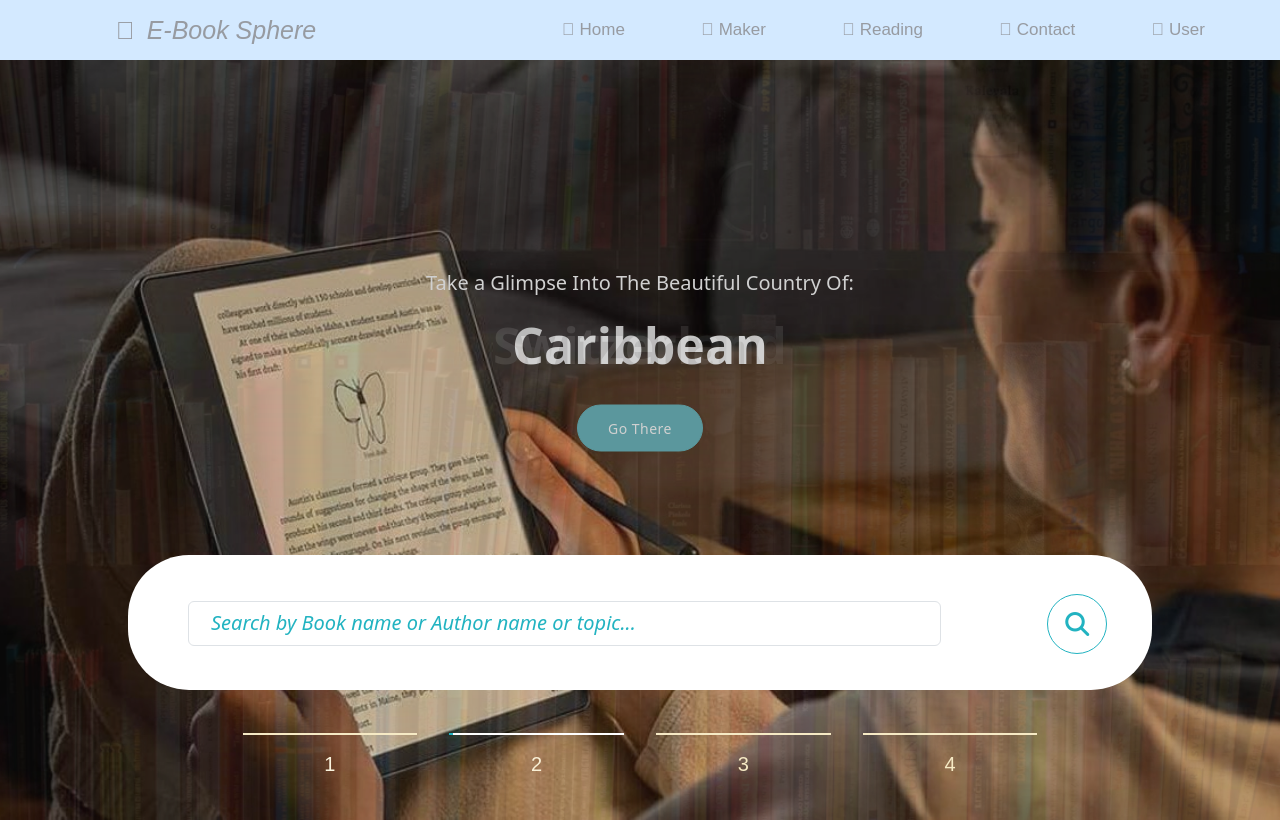
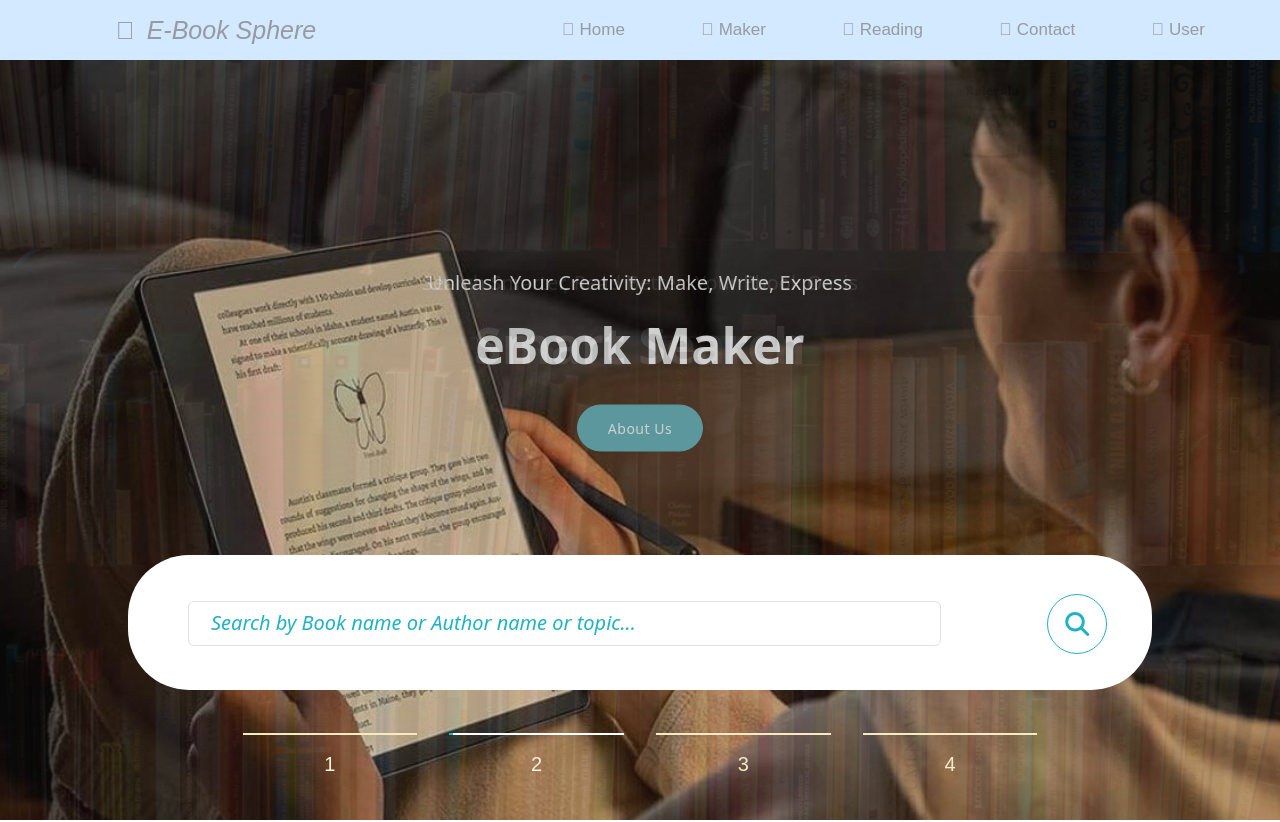
Before and after one commit to eBook-Sphere-2024/frontend, an Angular app: page /reading/ebooks in a window 1280 px wide. Shown: the top 822 px of the page. Built offline with nearby package versions, Linux system fonts and the light colour scheme; no server answers.

Commit message:
edit banner and images

```diff
--- a/src/app/reading-section/banner/banner.component.css
+++ b/src/app/reading-section/banner/banner.component.css
@@ -300,7 +300,7 @@
 .try::placeholder {
   padding-left: 10px;
   font-size: 20px;
-  font-weight: 450;
+  font-weight: 400;
   font-style: italic;
   color: #22b3c1;
 }
--- a/src/app/reading-section/banner/banner.component.html
+++ b/src/app/reading-section/banner/banner.component.html
@@ -8,36 +8,36 @@
       <div id="top-banner-1" class="banner">
         <div class="banner-inner-wrapper header-text">
           <div class="main-caption">
-            <h2>Take a Glimpse Into The Beautiful Country Of:</h2>
-            <h1>Caribbean</h1>
-            <div class="border-button"><a href="#">Go There</a></div>
+            <h2>Unleash Your Creativity: Make, Write, Express</h2>
+            <h1>eBook Maker</h1>
+            <div class="border-button"><a href="#">About Us</a></div>
           </div>
         </div>
       </div>
       <div id="top-banner-2" class="banner">
         <div class="banner-inner-wrapper header-text">
           <div class="main-caption">
-            <h2>Take a Glimpse Into The Beautiful Country Of:</h2>
-            <h1>Switzerland</h1>
-            <div class="border-button"><a href="#">Go There</a></div>
+            <h2>Search Smarter, Read Better: Your Ebook Oasis</h2>
+            <h1>Smart Search</h1>
+            <div class="border-button"><a href="#">About Us</a></div>
           </div>
         </div>
       </div>
       <div id="top-banner-3" class="banner">
         <div class="banner-inner-wrapper header-text">
           <div class="main-caption">
-            <h2>Take a Glimpse Into The Beautiful Country Of:</h2>
-            <h1>France</h1>
-            <div class="border-button"><a href="#">Go There</a></div>
+            <h2>Your Digital Bookshelf Awaits: Embrace the Ebook Revolution</h2>
+            <h1>eBooks</h1>
+            <div class="border-button"><a href="#">About Us</a></div>
           </div>
         </div>
       </div>
       <div id="top-banner-4" class="banner">
         <div class="banner-inner-wrapper header-text">
           <div class="main-caption">
-            <h2>Take a Glimpse Into The Beautiful Country Of:</h2>
-            <h1>Thailand</h1>
-            <div class="border-button"><a href="#">Go There</a></div>
+            <h2>Read Freely, Read Often: Open the Door to Infinite Worlds</h2>
+            <h1>Reading Section</h1>
+            <div class="border-button"><a href="#">About Us</a></div>
           </div>
         </div>
       </div>
--- a/src/app/reading-section/e-book/e-book-details/e-book-details.component.css
+++ b/src/app/reading-section/e-book/e-book-details/e-book-details.component.css
@@ -55,14 +55,15 @@ body{
 .book_img {
     border-radius: 5px;
     max-height: 600px;
+    min-width: 446px;
     overflow: hidden;
 }
 
 .book_img img {
-    margin: 0 auto;
+    margin: 0;
     width: 100%;
     height: 100%;
-    object-fit: cover;
+
 }
 
 .items {
--- a/src/app/reading-section/e-book/e-book-details/e-book-details.component.ts
+++ b/src/app/reading-section/e-book/e-book-details/e-book-details.component.ts
@@ -40,7 +40,7 @@ export class EBookDetailsComponent implements OnInit {
 
   download() {
     // Assuming the fileId is already fetched and stored in eBookItem.content
-    this.eBookService.download_eBook("1H6lT3nfjxaS2tbcqvpOIhCBp2Tp9xPey").subscribe(
+    this.eBookService.download_eBook(this.eBookItem.content).subscribe(
       (data: any) => {
         // Assuming the server response contains the download link and file name
         const downloadLink = data;
--- a/src/app/reading-section/e-book/e-book-item/e-book-item.component.css
+++ b/src/app/reading-section/e-book/e-book-item/e-book-item.component.css
@@ -28,7 +28,7 @@
 
 .img-box img {
   width: 100%;
-  max-height: 250px;
+  max-height: 350px;
   vertical-align: middle;
   border-style: none;
   object-fit: cover;
@@ -75,3 +75,8 @@
   background-color: #ffffff;
   color: #6bb7be;
 }
+h6{
+  color: #4f6365;
+  font-style: italic;
+  font-size: 20px;
+}
--- a/src/app/reading-section/e-book/e-book-item/e-book-item.component.html
+++ b/src/app/reading-section/e-book/e-book-item/e-book-item.component.html
@@ -4,6 +4,7 @@
     </div>
     <div class="detail-box">
         <h5>{{ eBook.title }}</h5>
+        <h6>By {{eBook.author.username}}</h6>
         <p>{{ eBook.description }}</p>
         <a [routerLink]="['/reading/ebooks', eBook.id]">Read More</a>
     </div>
```
